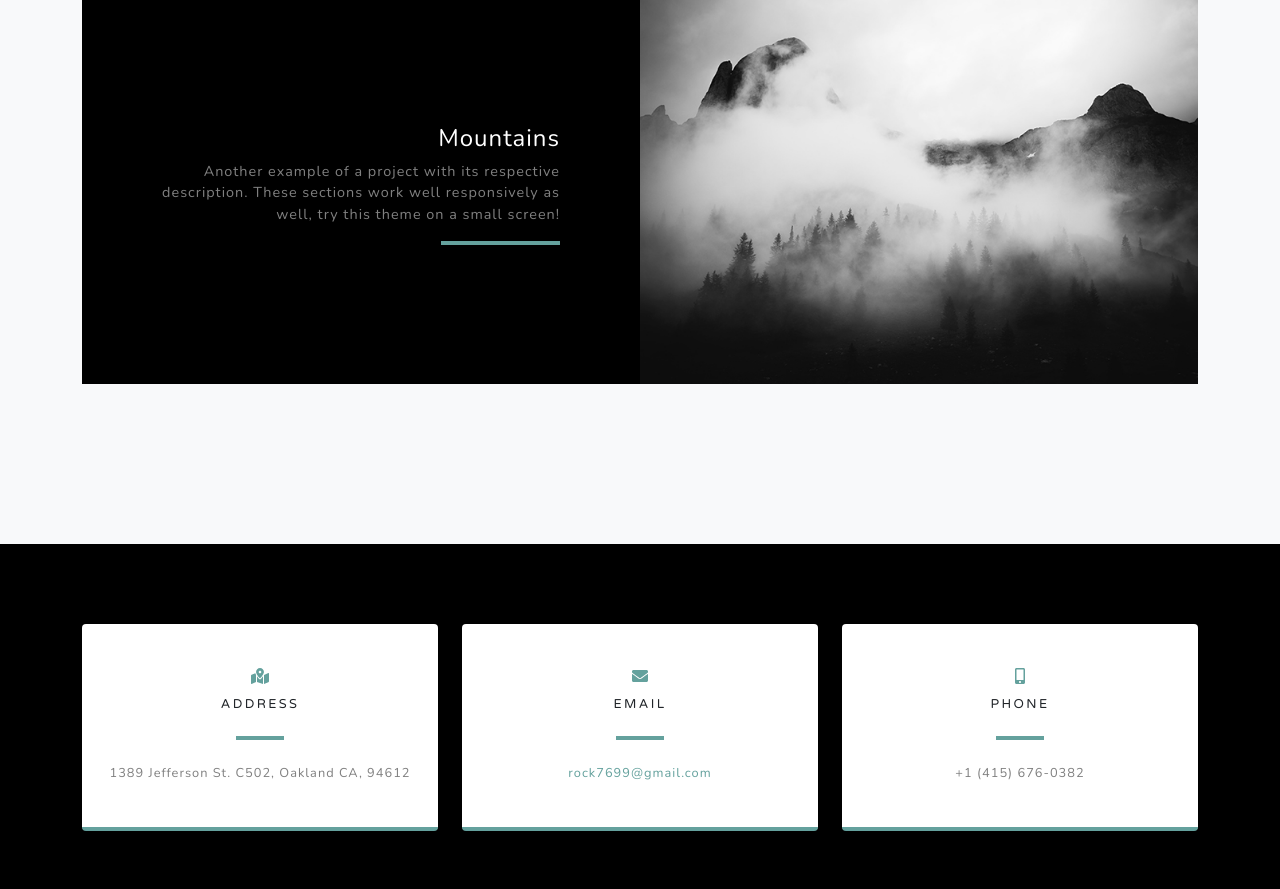
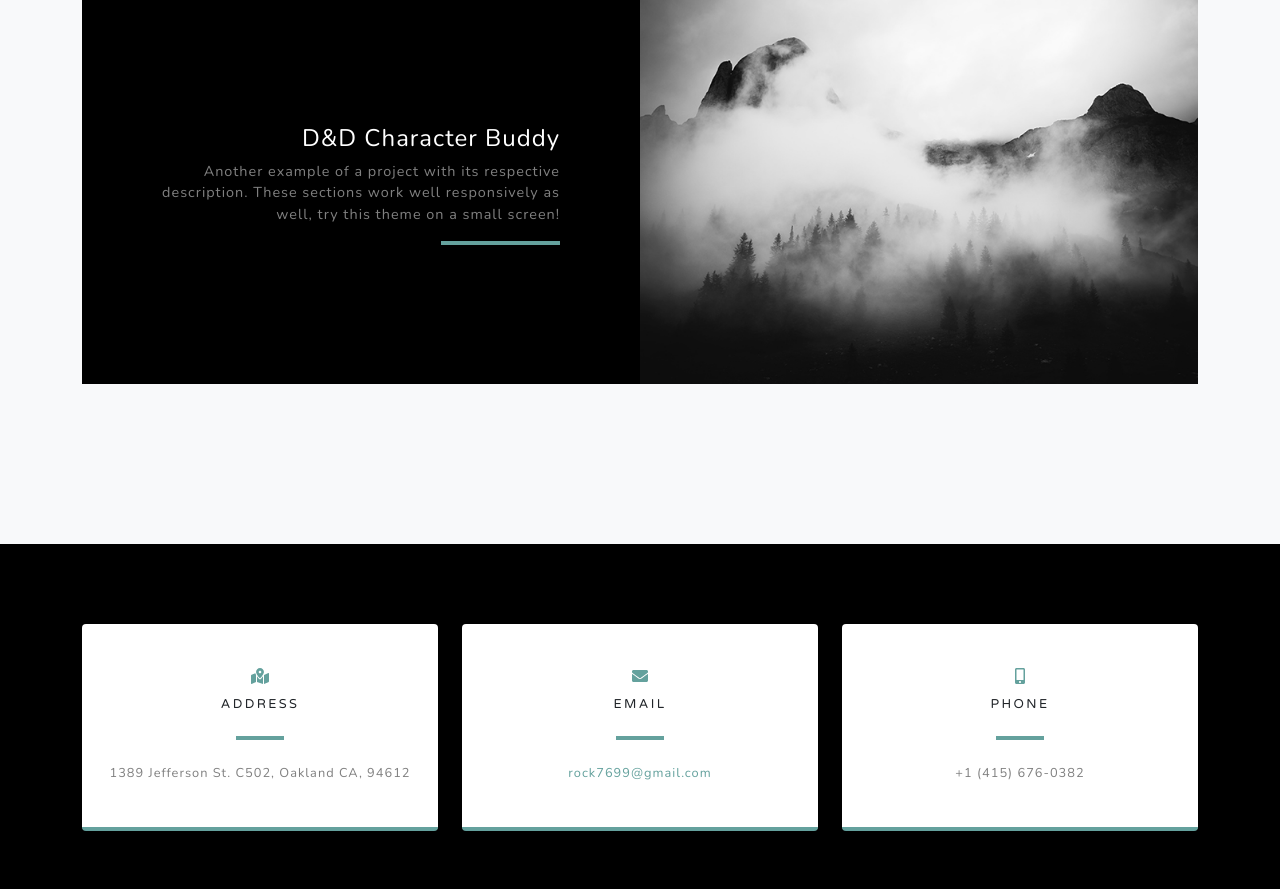
Before and after one commit to RockWilliams/Portfolio, a plain HTML site: page index.html in a window 1280 px wide. Shown: the part 2600-3489 px from the top of the page. Drawn offline with nearby package versions, Linux system fonts and the light colour scheme.

Commit message:
changes page title

```diff
--- a/index.html
+++ b/index.html
@@ -5,7 +5,7 @@
         <meta name="viewport" content="width=device-width, initial-scale=1, shrink-to-fit=no" />
         <meta name="description" content="" />
         <meta name="author" content="" />
-        <title>Grayscale - Start Bootstrap Theme</title>
+        <title>Rock Williams - Portfolio</title>
         <link rel="icon" type="image/x-icon" href="assets/img/favicon.ico" />
         <!-- Font Awesome icons (free version)-->
         <script src="https://use.fontawesome.com/releases/v5.13.0/js/all.js" crossorigin="anonymous"></script>
@@ -97,7 +97,7 @@
                         <div class="bg-black text-center h-100 project">
                             <div class="d-flex h-100">
                                 <div class="project-text w-100 my-auto text-center text-lg-right">
-                                    <h4 class="text-white">Mountains</h4>
+                                    <h4 class="text-white">D&D Character Buddy</h4>
                                     <p class="mb-0 text-white-50">Another example of a project with its respective description. These sections work well responsively as well, try this theme on a small screen!</p>
                                     <hr class="d-none d-lg-block mb-0 mr-0" />
                                 </div>
```
